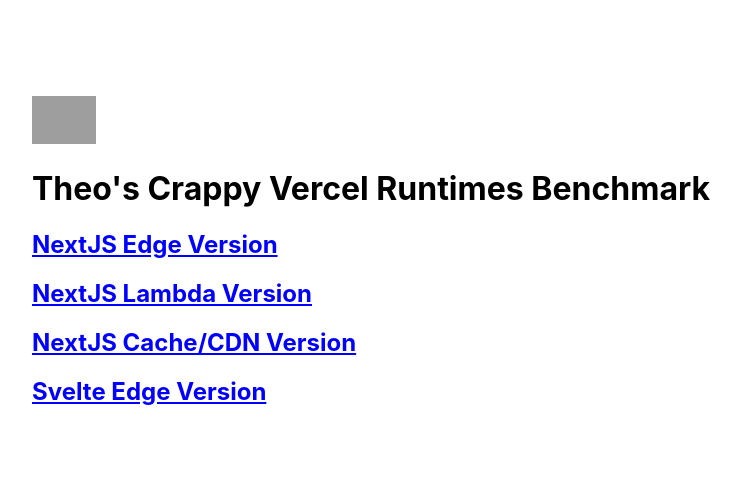
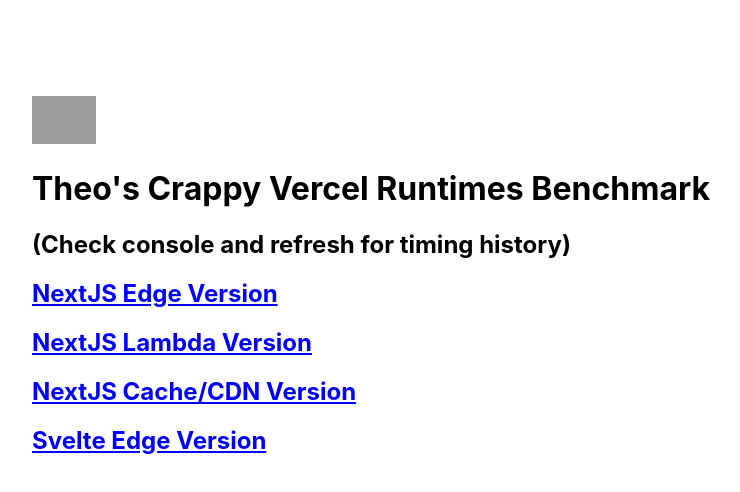
Before and after one commit to t3dotgg/next-edge-test, a Next.js app: page / in a window 1280 px wide. Shown: the top 492 px of the page, without its empty margins (32-772 px from the left). Built offline with nearby package versions, Linux system fonts and the light colour scheme; grey boxes are pictures that could not be loaded.

Commit message:
call out console

```diff
--- a/pages/index.tsx
+++ b/pages/index.tsx
@@ -9,6 +9,7 @@
         alt="svelte logo"
       />
       <h1>Theo&apos;s Crappy Vercel Runtimes Benchmark</h1>
+      <h2>(Check console and refresh for timing history)</h2>
       <h2>
         <a style={{ color: "blue", textDecoration: "underline" }} href="/edge">
           NextJS Edge Version
```
